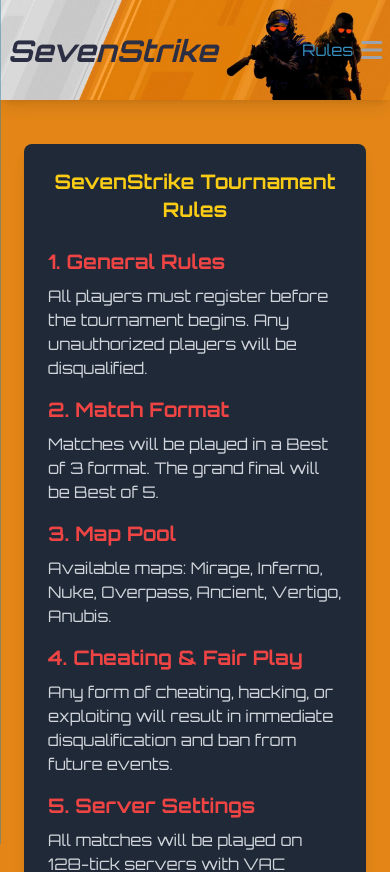
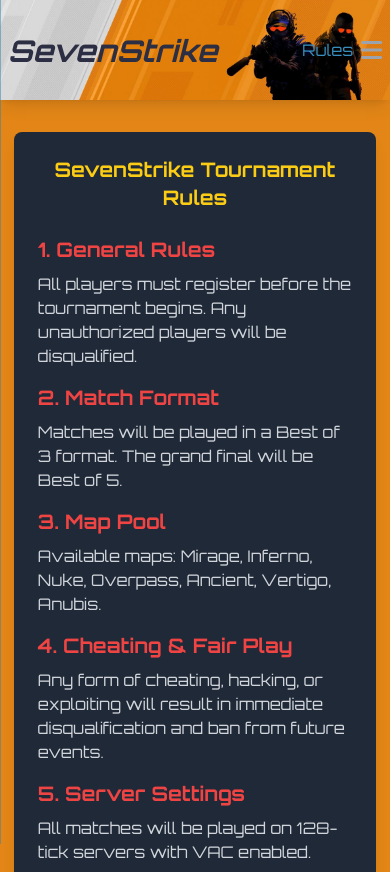
Before and after one commit to pakhlavonovv/sevenstrike, a Next.js app: page /rules in a window 390 px wide. Shown: the top 872 px of the page. Built offline with nearby package versions, Linux system fonts and the light colour scheme.

Commit message:
change-components

```diff
--- a/src/app/rules/page.jsx
+++ b/src/app/rules/page.jsx
@@ -7,8 +7,8 @@ export default function Rules() {
             <div className="mb-[20px]">
             <Header/>
             </div>
-      <div className="min-h-screen text-white p-6 md:p-12">
-        <div className="max-w-4xl mx-auto bg-gray-800 p-6 md:p-10 rounded-lg shadow-lg">
+      <div className="min-h-screen text-white p-3 md:p-12">
+        <div className="max-w-[99%] md:max-w-4xl mx-auto bg-gray-800 p-6 md:p-10 rounded-lg shadow-lg">
           <h1 className="text-xl sm:text-2xl md:text-4xl font-bold text-yellow-400 mb-6 text-center">SevenStrike Tournament Rules</h1>
 
           <div className="space-y-4">
```
